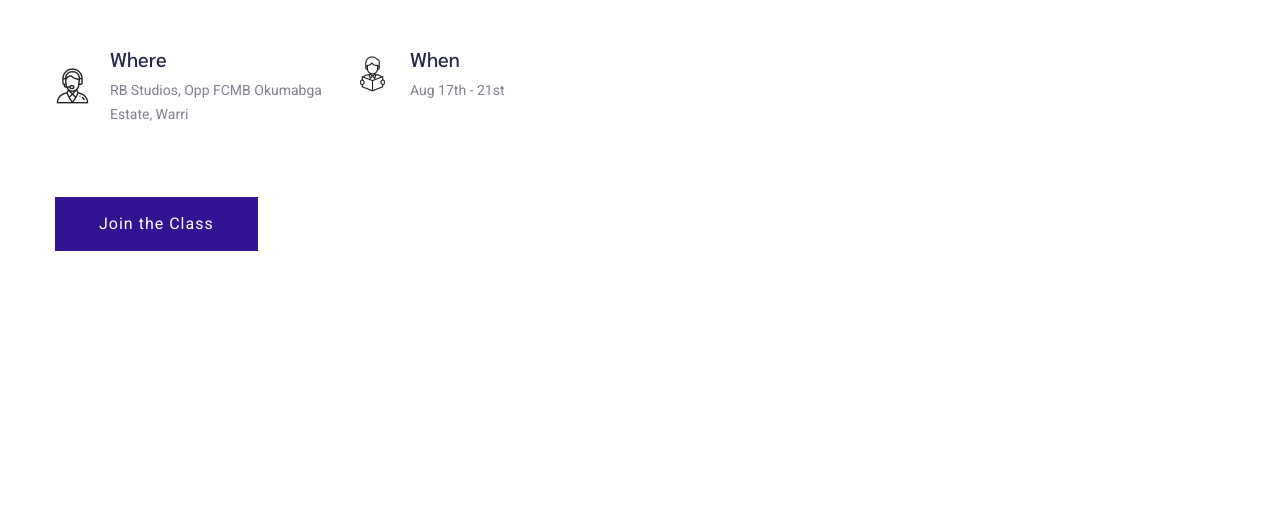
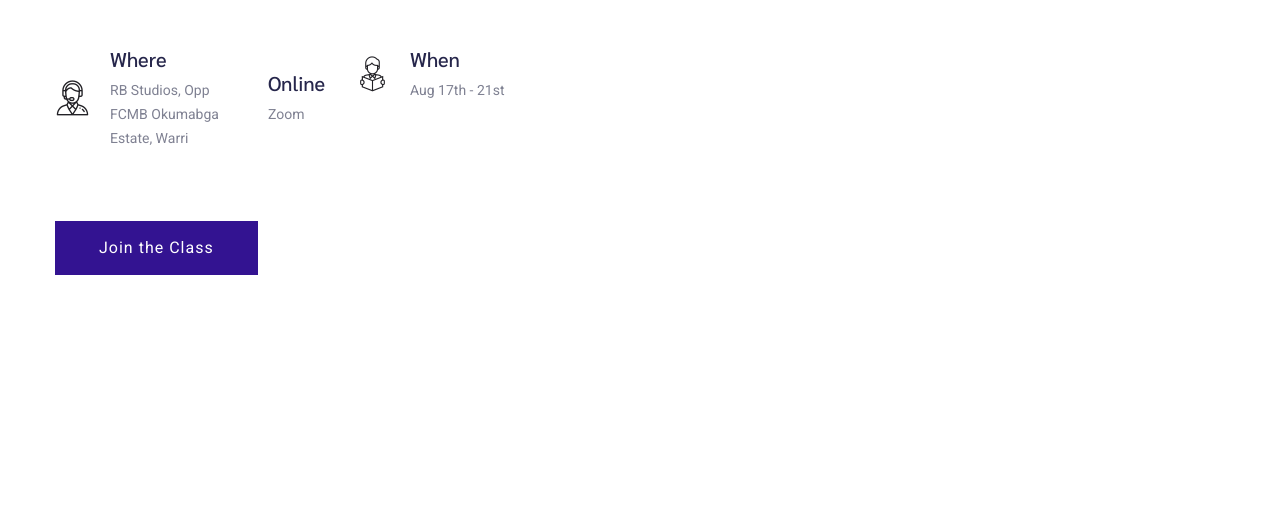
Before and after one commit to michionist/facestudio, a plain HTML site: page index.html in a window 1280 px wide. Shown: the part 1535-2064 px from the top of the page. Drawn offline with nearby package versions, Linux system fonts and the light colour scheme.

Commit message:
Online address added

```diff
--- a/index.html
+++ b/index.html
@@ -129,6 +129,10 @@
                   <div class="caption">
                     <h5>Where</h5>
                     <p>RB Studios, Opp FCMB Okumabga Estate, Warri</p>
+                  </div>
+                  <div class="caption">
+                    <h5>Online</h5>
+                    <p>Zoom</p>
                   </div>
                 </div>
               </div>
```
